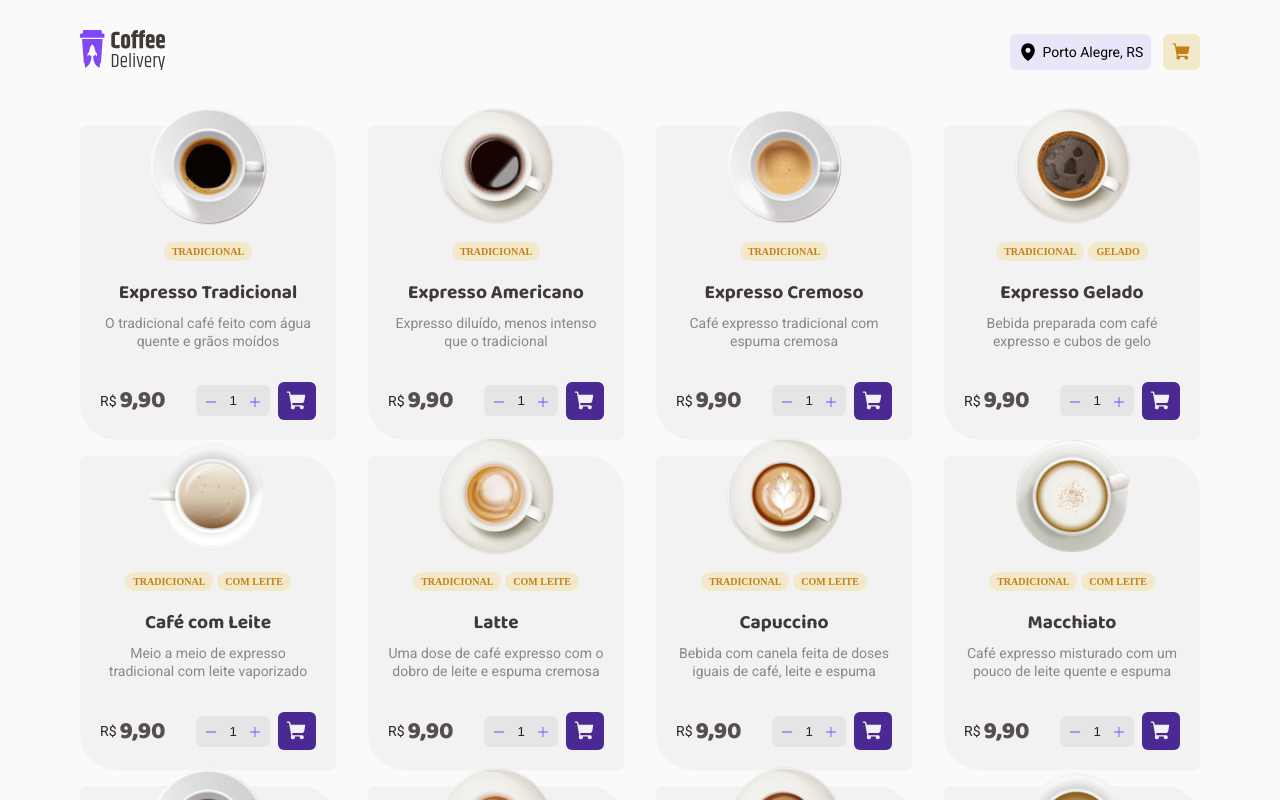
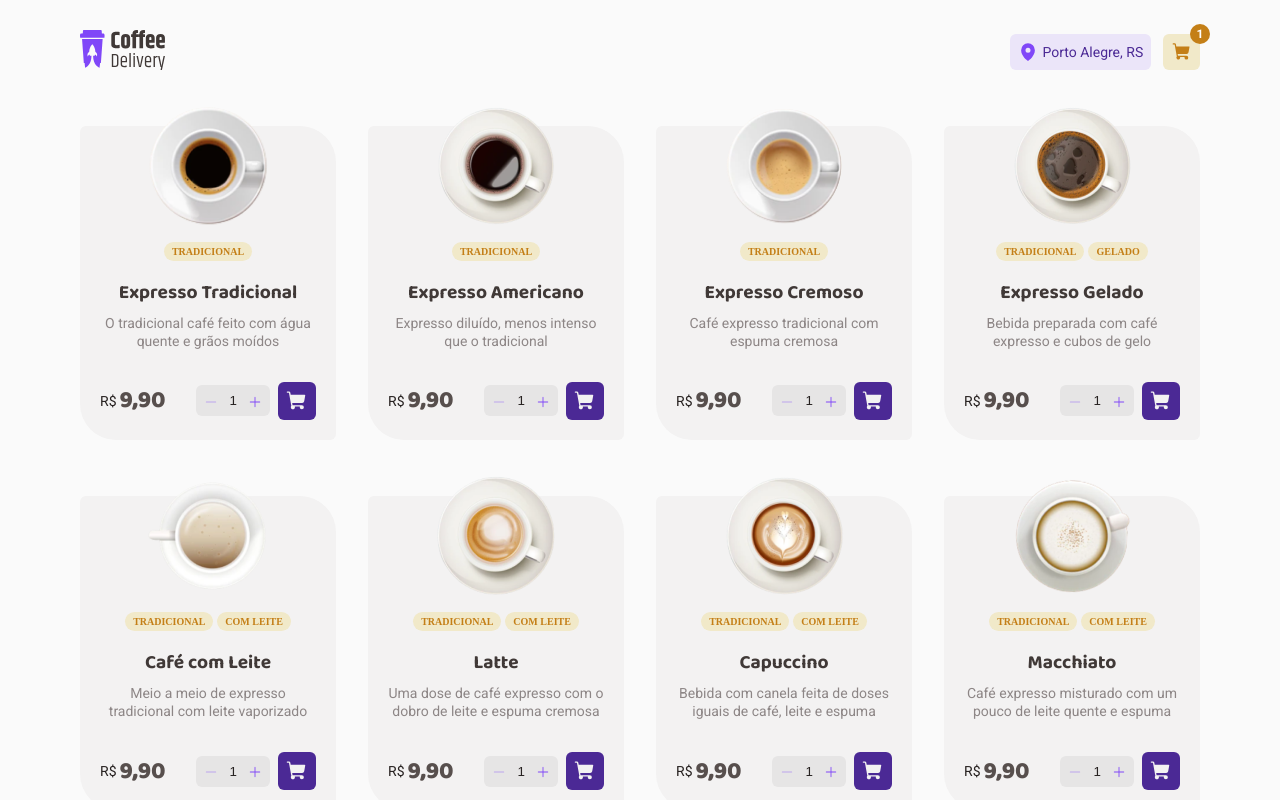
Before and after one commit to vinnycosta9898/ignite-coffe-delivery, a React (Vite) app: page / in a window 1280 px wide. Both pictures are taken after a click on the button 297 px from the left and 1052 px from the top of the page. Shown: the part 652-1452 px from the top of the page. Built offline with nearby package versions, Linux system fonts and the light colour scheme.

Commit message:
Finalizando a page Home

```diff
--- a/src/components/Header/index.tsx
+++ b/src/components/Header/index.tsx
@@ -1,10 +1,12 @@
 import { HeaderContainer, HeaderButtonsContainer, HeaderButton } from './styles'
 import coffeLogo  from '../../assets/Logo.svg'
-import { MapPin, ShoppingCart } from 'phosphor-react'
+import { MapPin, ShoppingCart, SpeakerNone } from 'phosphor-react'
 import { NavLink } from 'react-router-dom'
+import { useCart } from '../../hooks/useCart'
 
 
 export function Header(){
+    const { cartQuantity } = useCart();
     return(
         <HeaderContainer>
             <div className="container">
@@ -19,6 +21,7 @@ export function Header(){
 
                     <NavLink to="/checkout">
                         <HeaderButton variant="yellow">
+                            { cartQuantity >= 1 && <span>{cartQuantity}</span>}
                             <ShoppingCart size={20} weight="fill"/>
                         </HeaderButton>
                     </NavLink>
--- a/src/components/Header/styles.ts
+++ b/src/components/Header/styles.ts
@@ -45,13 +45,38 @@ export const HeaderButton = styled.button<HeaderButtonProps>`
 
     border: none;
     border-radius: 6px;
+    cursor: inherit;
     font-size: ${(props) => props.theme.textSizes["text-regular-s"]};
     padding: 0 0.5rem;
     position: relative;
 
+    span{
+        width: 1.25rem;
+        height: 1.25rem;
+
+        border-radius: 50%;
+        color: ${({ theme }) => theme.colors["base-white"]};
+        font-size: 0.75rem;
+        font-weight: 700;
+
+        position: absolute;
+        top: calc(-1.25rem/2);
+        right: calc(-1.25rem/2);
+
+        display: flex;
+        align-items: center;
+        justify-content: center;
+
+
+    }
+
     ${({variant, theme}) => css`
         background: ${(theme.colors[`brand-${variant}-light`])};
-        color: ${theme.colors[`brand-${variant}-dark`]}
+        color: ${theme.colors[`brand-${variant}-dark`]};
+
+        span{
+            background: ${({ theme }) => theme.colors[`brand-${variant}-dark`]}
+        }
     `}
 
     ${({variant, theme}) => variant === "purple" && css`
--- a/src/components/QuantityInput/index.tsx
+++ b/src/components/QuantityInput/index.tsx
@@ -2,17 +2,21 @@ import { Minus, Plus } from 'phosphor-react'
 import { IconWrapper, QuantityInputContainer } from './styles'
 
 interface QuantityInputProps{
-    size?: "medium" | "small"
+    size?: "medium" | "small";
+    quantity: number;
+    onIncrease: () => void;
+    onDecrease: () => void;
+
 }
 
-export function QuantityInput({ size = "medium" } : QuantityInputProps){
+export function QuantityInput({ onIncrease, onDecrease, quantity, size = "medium" } : QuantityInputProps){
     return(
         <QuantityInputContainer size={size}>
-            <IconWrapper>
+            <IconWrapper disabled={quantity <= 1} onClick={onDecrease}>
                 <Minus size={14} weight="fill"/>
             </IconWrapper>
-            <input type="number" readOnly value={1}/>
-            <IconWrapper>
+            <input type="number" readOnly value={quantity}/>
+            <IconWrapper onClick={onIncrease}>
                 <Plus size={14} weight="fill"/>
             </IconWrapper>
         </QuantityInputContainer>
--- a/src/contexts/CartContext.tsx
+++ b/src/contexts/CartContext.tsx
@@ -8,6 +8,7 @@ export interface CartItem extends Coffe{
 
 interface CartContextType{
     cartItems: CartItem[];
+    cartQuantity: number;
     addCoffeToCart: (coffe: CartItem) => void;
 }
 
@@ -18,7 +19,10 @@ interface CartContextProviderProps{
 export const CartContext = createContext({} as CartContextType)
 
 export function CartContextProvider({ children } : CartContextProviderProps){
-    const [ cartItems, setcartItems ] = useState<CartItem[]>([])
+    const [ cartItems, setcartItems ] = useState<CartItem[]>([]);
+
+    const cartQuantity = cartItems.length;
+
 
     function addCoffeToCart(coffe: CartItem){
         const coffeAlreadyExists = cartItems.findIndex(
@@ -36,8 +40,10 @@ export function CartContextProvider({ children } : CartContextProviderProps){
         setcartItems(newCart);
     }
 
+    console.log(cartItems)
+
     return(
-        <CartContext.Provider value={{ cartItems, addCoffeToCart }}>
+        <CartContext.Provider value={{ cartItems, cartQuantity, addCoffeToCart }}>
                 { children }
         </CartContext.Provider>
     )
--- a/src/pages/Home/components/CoffeCard/index.tsx
+++ b/src/pages/Home/components/CoffeCard/index.tsx
@@ -1,8 +1,10 @@
+import { useState } from 'react'
 import { CoffeCardContainer, CoffeDescription, CoffeName, TagsCoffe, CardFooter, CardWrapper } from './styles'
 import { RegularText, TitleText } from '../../../../components/Typegraphy/styles'
 import { QuantityInput } from '../../../../components/QuantityInput'
 import { ShoppingCart } from 'phosphor-react'
 import { priceFormatter } from '../../../../utils/priceFormatter';
+import { useCart } from '../../../../hooks/useCart';
 
 export interface Coffe{
     id: number;
@@ -18,6 +20,25 @@ interface CoffeProps{
 }
 export function CoffeCard({ coffe } : CoffeProps){
     const formattedPrice = priceFormatter(coffe.price);
+    const [quantity, setQuantity] = useState(1);
+    const { addCoffeToCart } = useCart();
+
+    function handleIncrease(){
+        setQuantity(state => state + 1);
+    }
+
+    function handleDecrease(){
+        setQuantity(state => state - 1);
+    }
+
+    function handleAddCoffetoCart(){
+        const coffeToAdd = {
+            ...coffe,
+            quantity
+        }
+        addCoffeToCart(coffeToAdd)
+    }
+
     return(
         <CoffeCardContainer>
             <img src={`/coffes/${coffe.photo}`}/>
@@ -40,8 +61,12 @@ export function CoffeCard({ coffe } : CoffeProps){
                     </TitleText>
                 </div>
                 <CardWrapper>
-                    <QuantityInput/>
-                    <button>
+                    <QuantityInput
+                        onIncrease={handleIncrease}
+                        onDecrease={handleDecrease}
+                        quantity={quantity}
+                    />
+                    <button onClick={handleAddCoffetoCart}>
                         <ShoppingCart size={22} weight="fill"/>
                     </button>
                 </CardWrapper>
--- a/src/pages/Home/components/CoffeCard/styles.ts
+++ b/src/pages/Home/components/CoffeCard/styles.ts
@@ -7,6 +7,7 @@ export const CoffeCardContainer = styled.div`
     border-radius: 6px 36px 6px 36px;
     padding: 1.25rem;
     padding-top: 0;
+    margin-bottom: 2.5rem;
 
     display: flex;
     flex-direction: column;
```
